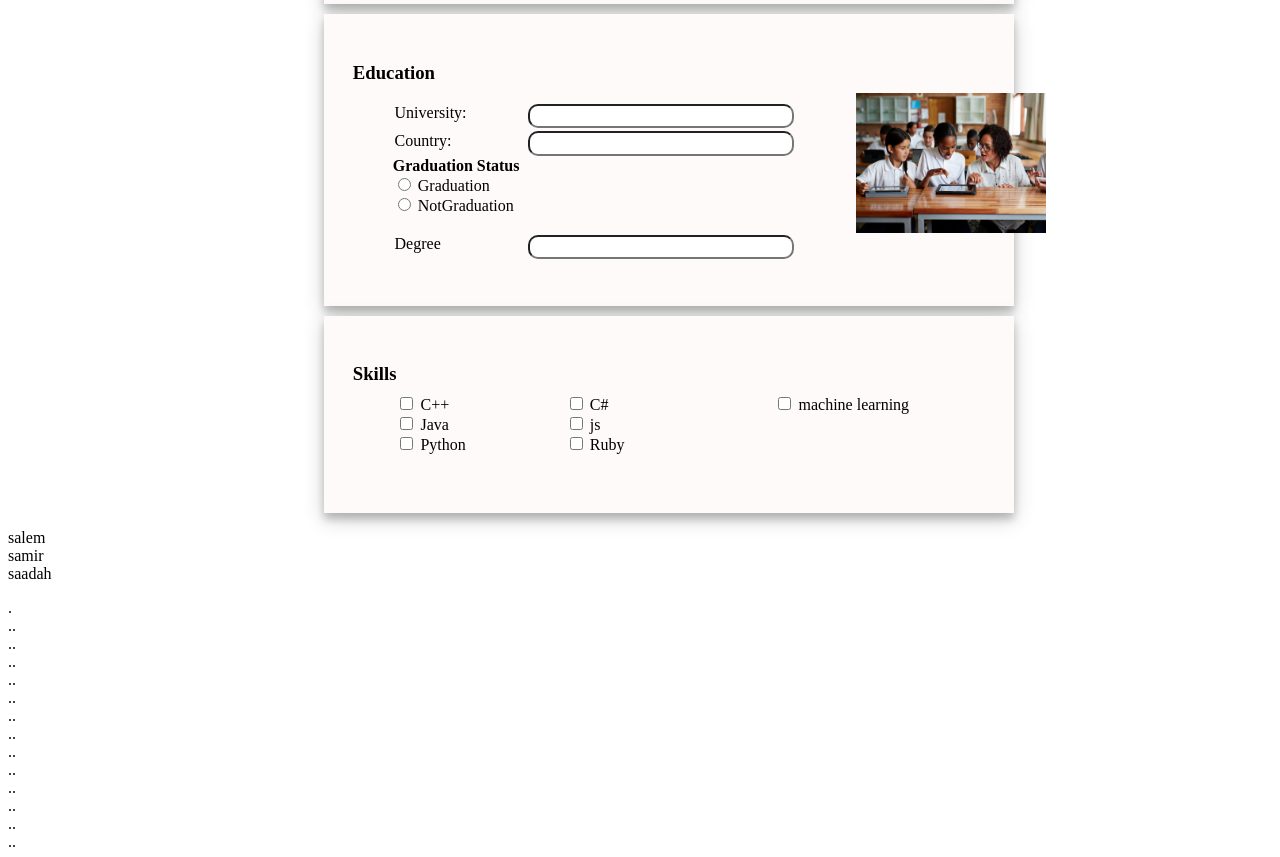
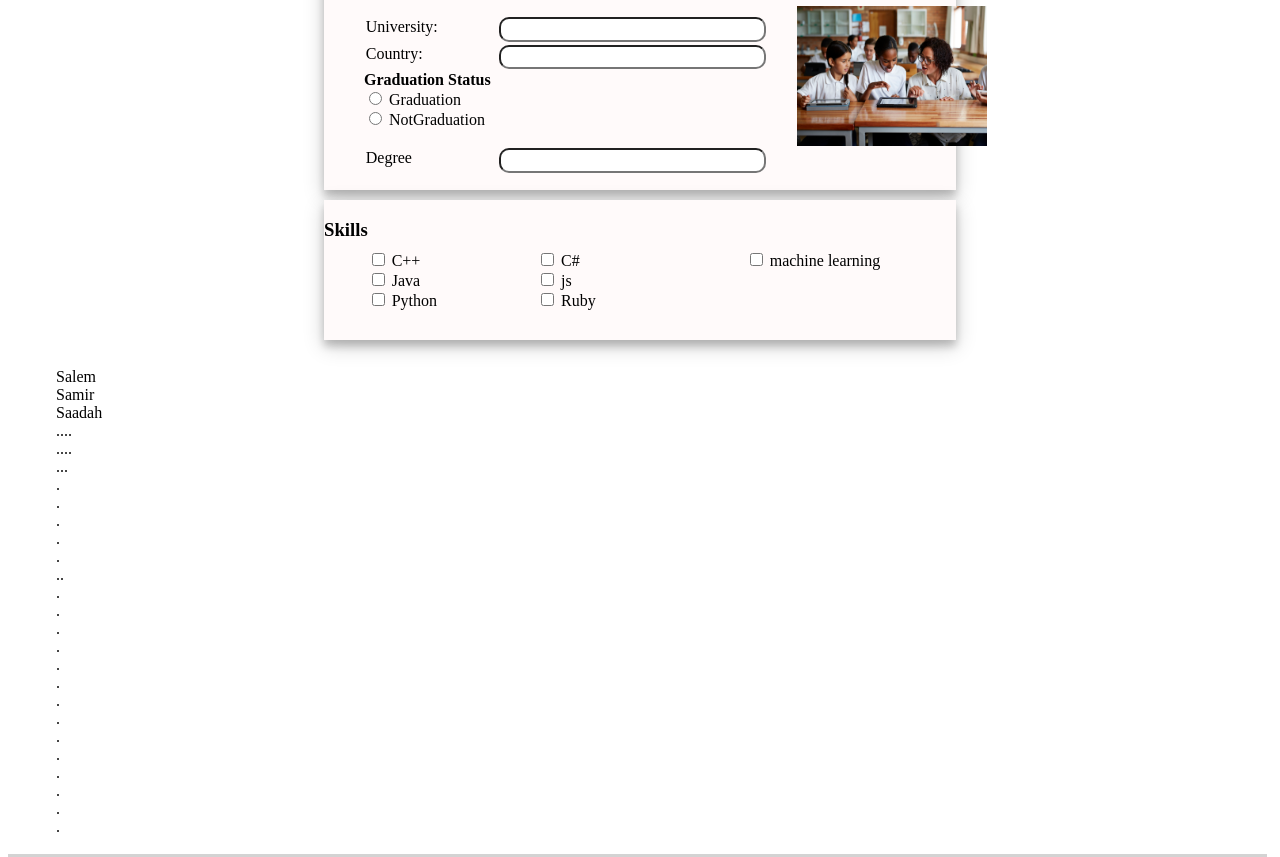
Before and after one commit to salemxxx/Chams-, a plain HTML site: page al-albayet university application/index.html in a window 1280 px wide. Shown: the part 584-1441 px from the top of the page. Drawn offline with Linux system fonts and the light colour scheme; a web font is replaced by a local one.

Commit message:
Add files via upload

```diff
--- a/al-albayet university application/al-albayetCSS.css
+++ b/al-albayet university application/al-albayetCSS.css
@@ -9,16 +9,16 @@
     justify-items: center;
 }
 
-.containerBoxPersonalInformation{
+.container{
     position:relative;
     display: flex;
-    padding: 1.8em;
     left: 25%;
     background-color: snow;
     height: auto;
     width: 50%;
     margin-bottom: 10px;
     box-shadow:  0 6px 8px 0 rgba(0, 0, 0, 0.2), 0 6px 20px 0 rgba(0, 0, 0, 0.19);
+    z-index:1;
 }
 
 .text-box{
@@ -60,6 +60,7 @@
     margin-left: 20%;
     margin-right: 20%;
     box-shadow:  0 6px 8px 0 rgba(0, 0, 0, 0.2), 0 6px 20px 0 rgba(0, 0, 0, 0.19);
+    z-index: 2;
 }
 
 #navbar a{
@@ -109,15 +110,15 @@
     display: flex;
     flex-direction: column;
     margin-top: 50px;
-    margin-left: 60px;
+    margin-left: 30px;
   }
 
 .form-colm{
     display: flex;
     justify-content:space-between;
     padding-top: 50px;
-    padding-bottom: 30px;
     border-right: 10px;
+    border-right-color: black;
 }
 
 footer{
@@ -145,3 +146,7 @@
 footer a:hover{
     color:green;
 }
+
+.data{
+    white-space: pre;
+}
--- a/al-albayet university application/index.html
+++ b/al-albayet university application/index.html
@@ -38,11 +38,9 @@
             </script>
         </div>
         <br>
-        <div style="width: 100%">
-            <hr>
-            </div>
+        <div><hr></div>
         <br><br>
-        <div class="containerBoxPersonalInformation">
+        <div class="container">
             <article>
                 <h3>Personal Information</h3>
                 <div>
@@ -81,7 +79,7 @@
             </div>
         </div>
         <section>
-            <div class="containerBoxPersonalInformation">
+            <div class="container">
                 <div>
                     <h3>Education</h3>
                     <form>
@@ -119,36 +117,76 @@
             </div>
         </section>
         <section>
-            <div class="containerBoxPersonalInformation">
+            <div class="container" style="padding-bottom: 30px;">
                 <div>
                     <h3>Skills</h3>
                 </div>
                 <div class="form-colm">
-                    <form style="padding-left:0px;">
+                    <form>
+                        <div>
                             <input type="checkbox" id="" name="Skills" value="c++">
                             <label for="Skills"> C++</label><br>
+                        </div>
+                        <div>
                             <input type="checkbox" id="" name="Skills" value="java">
                             <label for="Skills">Java</label><br>
+                        </div>
+                        <div>
                             <input type="checkbox" id="" name="Skills" value="python">
                             <label for="Skills">Python</label><br>
+                        </div>
                     </form>
                     <form style="padding-left: 100px;">
+                        <div>
                             <input type="checkbox" id="" name="Skills" value="c#">
                             <label for="Skills"> C#</label><br>
+                        </div>
+                        <div>
                             <input type="checkbox" id="" name="Skills" value="js">
                             <label for="Skills">js</label><br>
+                        </div>
+                        <div>
                             <input type="checkbox" id="" name="Skills" value="ruby">
                             <label for="Skills">Ruby</label><br>
-                    </form>
+                        </div>
+                    </form >
                     <form style="padding-left: 150px;">
+                        <div>
                             <input type="checkbox" id="" name="Skills" value="machine learning">
                             <label for="Skills">machine learning</label><br>
+                        </div>
                     </form>
                 </div>
             </div>
         </section>
-        <p>salem<br>samir<br>saadah</p>
-        <p>.<br>..<br>..<br>..<br>..<br>..<br>..<br>..<br>..<br>..<br>..<br>..<br>..<br>..<br>..<br>..<br>..<br>..<br>..<br>..<br>..<br>..<br>..<br>..<br>..<br>..<br>..<br>..<br>..<br>..<br>..<br>..<br>..<br>..<br></p>
+        <div class="data">
+            Salem
+            Samir
+            Saadah
+            ....
+            ....
+            ...
+            .
+            .
+            .
+            .
+            .
+            ..
+            .
+            .
+            .
+            .
+            .
+            .
+            .
+            .
+            .
+            .
+            .
+            .
+            .
+            .
+        </div>
         <footer>
             <p> Lorem, ipsum dolor sit amet consectetur adipisicing elit. Quod, sed. Ea ipsum
       similique quasi rem, fugiat voluptatibus reiciendis nam debitis earum quo veniam
```
Lines whose indentation alone changed are shown as unchanged.
